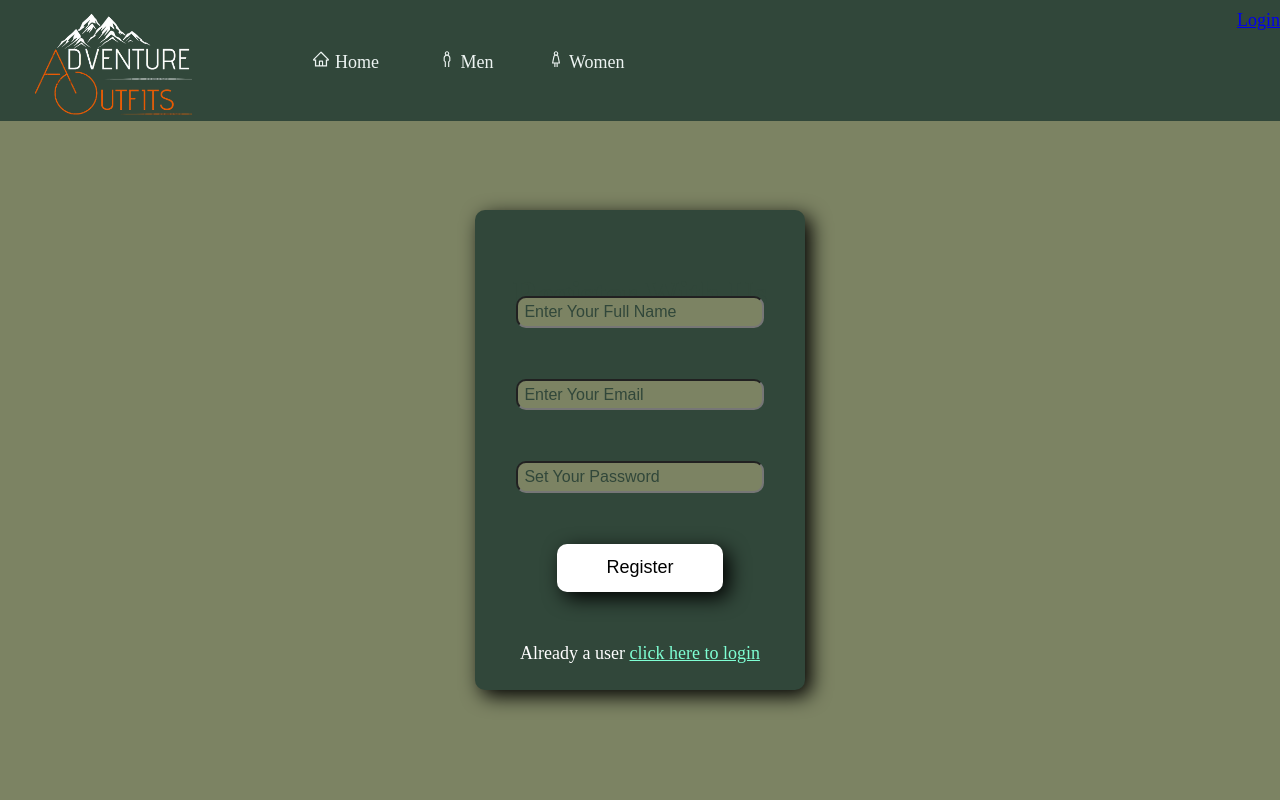
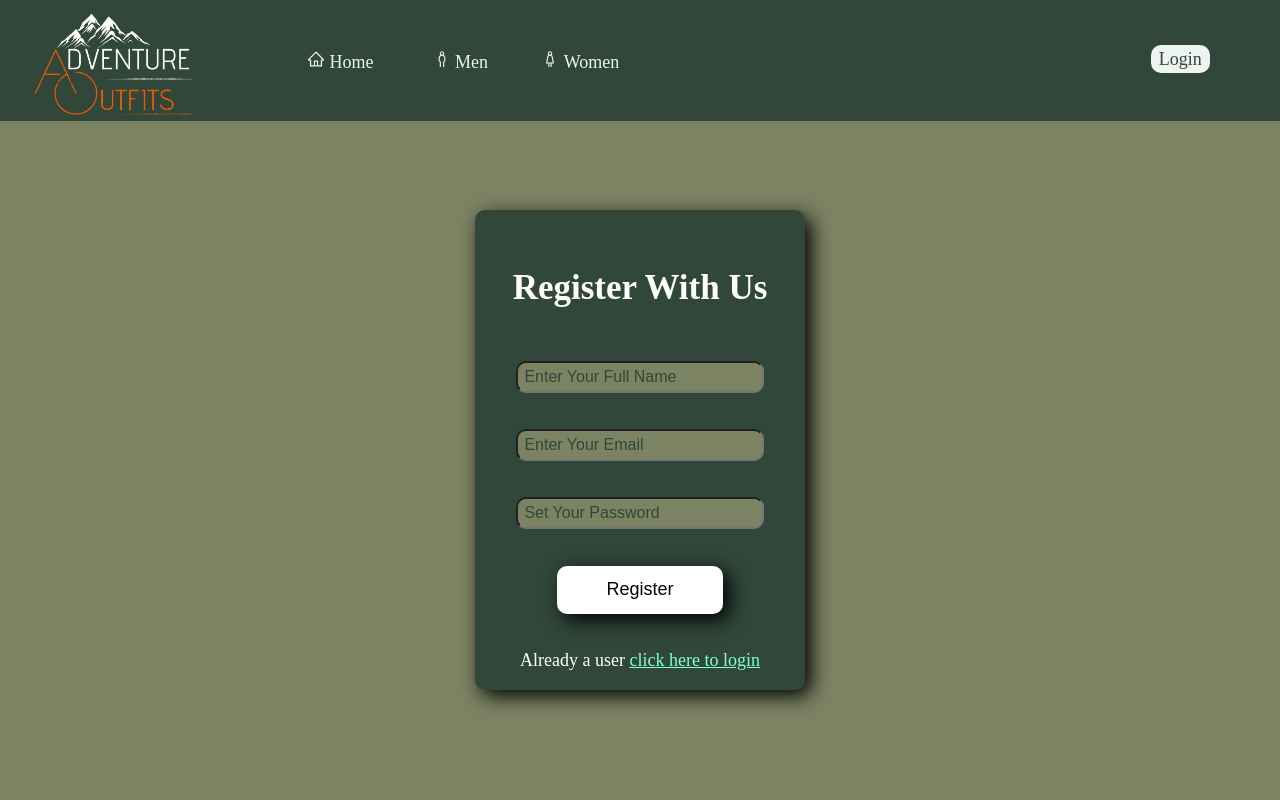
Before and after one commit to shuaibkashmiri/firstReactApp, a React (Create React App) app: page /signup in a window 1280 px wide. Shown: the top 800 px of the page. Built offline with nearby package versions, Linux system fonts and the light colour scheme; no server answers.

Commit message:
UI Fixes

```diff
--- a/src/components/publicComponents/Products.jsx
+++ b/src/components/publicComponents/Products.jsx
@@ -5,7 +5,7 @@ import api from '../../utils/AxiosInstance';
 
 const Products = () => {
 
-    const [products, setProducts] = useState([]);
+  const [products, setProducts] = useState([]);
 
   const [loading, setLoading] = useState(false);
 
--- a/src/components/publicComponents/Signup.jsx
+++ b/src/components/publicComponents/Signup.jsx
@@ -27,7 +27,7 @@ const Signup = () => {
 
         } catch (error) {
           console.log(error.message);
-          toast.error(error.msg)
+          toast.error("Server Error")
         }
       };
 
--- a/src/components/sharedComponents/Navbar.jsx
+++ b/src/components/sharedComponents/Navbar.jsx
@@ -1,8 +1,8 @@
 import React, { useEffect, useState } from "react";
 import "../styles/Navbar.scss";
-import {Link, useNavigate} from "react-router-dom"
-import logo from "../../images/logo.png"
-import { IoMdMenu  } from "react-icons/io";
+import { Link, useNavigate } from "react-router-dom";
+import logo from "../../images/logo.png";
+import { IoMdMenu } from "react-icons/io";
 import { BsThreeDotsVertical } from "react-icons/bs";
 import { FaCartArrowDown } from "react-icons/fa";
 import { IoClose } from "react-icons/io5";
@@ -15,62 +15,57 @@ import Cookies from "js-cookie";
 import api from "../../utils/AxiosInstance";
 
 const Navbar = (props) => {
-const [menuData, setMenuData]=useState(false);
-const [showSetting,setShowSettings]=useState(false);
-const [dropDown, setDropDown]=useState(false)
-const [user,setUser]=useState("")
-const [cart, setCart]=useState("")
-const [loading,setLoading]=useState(false);
-const navigate = useNavigate()
+  const [menuData, setMenuData] = useState(false);
+  const [showSetting, setShowSettings] = useState(false);
+  const [dropDown, setDropDown] = useState(false);
+  const [user, setUser] = useState("");
+  const [cart, setCart] = useState("");
+  const [loading, setLoading] = useState(false);
+  const navigate = useNavigate();
 
+  const handleLogout = () => {
+    setShowSettings(false);
+    setDropDown(false);
+    Cookies.remove("token");
+    setUser("");
+    navigate("/");
+    setLoading(!loading);
+  };
 
-const handleLogout=()=>{
+  function toggleDropDown() {
+    setDropDown(!dropDown);
+  }
+  const toggleSetting = () => {
+    setShowSettings(!showSetting);
+  };
 
-  setShowSettings(false);
-  setDropDown(false)
-  Cookies.remove("token")
-  setUser("");
-  navigate("/")
-  setLoading(!loading)
+  const toggleMenu = () => {
+    setMenuData(!menuData);
+  };
 
-
-}
-
-function toggleDropDown(){
-  setDropDown(!dropDown)
-}
-const toggleSetting=()=>{
-  setShowSettings(!showSetting);
-}
-
-
-const toggleMenu =()=>{
-  setMenuData(!menuData)
-}
-
-const getUserData=async()=>{
+  const getUserData = async () => {
     try {
-    const res =await api.get("/user/userdetails");
-    setUser(res.data.message.userdetails.email)
-    setCart(res.data.message.userdetails.cart.length)
-    setLoading(!loading)
+      const res = await api.get("/user/userdetails");
+      setUser(res.data.message.userdetails.email);
+      setCart(res.data.message.userdetails.cart.length);
+      setLoading(!loading);
     } catch (error) {
       console.log(error);
     }
-}
-useEffect(()=>{
-getUserData()
-  },[props.change,loading])
-
+  };
+  useEffect(() => {
+    getUserData();
+  }, [props.change, loading]);
 
   return (
     <>
       <div className="navbar">
+        <IoMdMenu className="menu" onClick={toggleMenu} />
 
-    <IoMdMenu className="menu" onClick={toggleMenu}/>
-
-    <div className={menuData ? "drop-down" : "display-none"} >
-            <div className="close-btn"><IoClose onClick={toggleMenu} /></div>
+        <div className={menuData ? "drop-down" : "display-none"}>
+          <div className="close-btn">
+            <IoClose onClick={toggleMenu} />
+          </div>
           <ul>
             <li>
               <Link to="/"> Home</Link>
@@ -81,52 +76,74 @@ getUserData()
             <li>
               <Link to="/women"> Women</Link>
             </li>
-
           </ul>
         </div>
 
         {/* logo */}
-      <Link to="/" className="homelink"><img src={logo} alt="LOGO" className="logo" /></Link>
+        <Link to="/" className="homelink">
+          <img src={logo} alt="LOGO" className="logo" />
+        </Link>
 
         {/* ul */}
         <ul>
           <li>
-          <Link to="/"> <AiOutlineHome/> Home</Link>
+            <Link to="/">
+              {" "}
+              <AiOutlineHome /> Home
+            </Link>
           </li>
           <li>
-          <Link to="/men"><LiaMaleSolid/> Men</Link>
+            <Link to="/men">
+              <LiaMaleSolid /> Men
+            </Link>
           </li>
           <li>
-          <Link to="/women"><LiaFemaleSolid /> Women</Link>
+            <Link to="/women">
+              <LiaFemaleSolid /> Women
+            </Link>
           </li>
-
         </ul>
 
         <div>
-        {user?<div  className="userlogo">
+          {user ? (
+            <div className="userlogo">
               <div className="user">
                 <p>{user}</p>
 
-       <IoIosArrowDropdown onClick={toggleDropDown}/>
+                <IoIosArrowDropdown onClick={toggleDropDown} />
               </div>
-      <div className="cart-length"> <Link to="/usercart"><FaCartArrowDown className="cart" /></Link><p>{cart}</p></div>
+              <div className="cart-length">
+                {" "}
+                <Link to="/usercart">
+                  <FaCartArrowDown className="cart" />
+                </Link>
+                <p>{cart}</p>
+              </div>
+            </div>
+          ) : <Link to="/login" className="login-pc">Login</Link>
 
-      </div>:<div className="reg">
-
-        <Link to="/login" className="login"> Login</Link>
-
-      </div>}
+          }
+          <div className={dropDown ? "dropdownmenu" : "display-none"}>
+        <ul>
+          <li>Setting</li>
+          <li>Edit Profile</li>
+          <hr />
+          <li onClick={handleLogout}>Log-Out</li>
+        </ul>
       </div>
-
-
+        </div>
 
         {/* buttons */}
 
         <div>
-{user ? <BsThreeDotsVertical className="dots" onClick={toggleSetting}/>:<Link  to={"/login"} className="login-mobile">Login</Link>}
-
+          {user ? (
+            <BsThreeDotsVertical className="dots" onClick={toggleSetting} />
+          ) : (
+            <Link to={"/login"} className="login-mobile">
+              Login
+            </Link>
+          )}
         </div>
-
       </div>
       <div className={showSetting ? "settings" : "display-none"}>
         <ul>
@@ -134,19 +151,13 @@ getUserData()
           <li>Edit Profile</li>
           <hr />
           <li>Settings</li>
-  <li onClick={handleLogout}><CiLogout /> Log-Out</li>
+          <li onClick={handleLogout}>
+            <CiLogout /> Log-Out
+          </li>
         </ul>
-
       </div>
 
-<div className={dropDown?"dropdownmenu":"display-none"}>
-   <ul>
-    <li>Setting</li>
-    <li>Edit Profile</li>
-    <hr />
-    <li onClick={handleLogout}>Log-Out</li>
-   </ul>
-       </div>
+
     </>
   );
 };
--- a/src/components/styles/Navbar.scss
+++ b/src/components/styles/Navbar.scss
@@ -1,6 +1,7 @@
 * {
   margin: 0%;
   padding: 0%;
+
 }
 
 .navbar {
@@ -81,7 +82,9 @@
 
 
 @media only screen and (max-width : 620px){
-
+  .login-pc{
+    display: none;
+  }
 .menu{
   display: block;
   width: 10%;
@@ -94,7 +97,7 @@
   padding: 3px 7px;
   position: relative;
   top: 30%;
-  right: 35%;
+  right: 50%;
   border-radius: 10px;
   text-decoration: none;
   color: #31473A;
@@ -219,6 +222,8 @@
 
 
 @media only screen and (max-width : 1000px){
+
+
   .login-menu{
     background-color: white;
     padding: 5px 10px;
@@ -250,13 +255,24 @@
     }
 
   }
-  .login{
 
-  }
 
   }
 
   @media only screen and (min-width : 1000px){
+   .login-mobile{
+    display: none;
+   }
+
+   .login-pc{
+  position: relative;
+  top: 35%;
+    text-decoration: none;
+    background-color: #EDF4F2;
+    color: #31473A;
+    padding: 4px 8px;
+    border-radius: 10px;
+   }
     .cart-length{
       display: flex;
       >p{
@@ -328,8 +344,8 @@
       overflow: hidden;
       z-index: 2;
       color: #333;
-      top: 11%;
-      right: 4%;
+      top: 14%;
+      right: 11%;
       border-radius: 10px;
 
       >ul{
@@ -351,7 +367,12 @@
       align-items: center;
       gap:20px;
       margin-right: 50px;
+      >.login{
+    background-color: #EDF4F2;
+  }
     }
+
+
 
 
   }
@@ -374,4 +395,6 @@
 
 
 
+
+
   }
--- a/src/components/styles/login.scss
+++ b/src/components/styles/login.scss
@@ -26,6 +26,8 @@
 
         >h1{
             overflow: hidden;
+            color: white;
+            margin-bottom: 5%;
         }
     >input{
         width: 70%;
--- a/src/components/styles/signup.scss
+++ b/src/components/styles/signup.scss
@@ -26,6 +26,8 @@
 
         >h1{
             overflow: hidden;
+            color: white;
+            margin-bottom: 5%;
         }
     >input{
         width: 70%;
--- a/src/components/userComponents/Cart.jsx
+++ b/src/components/userComponents/Cart.jsx
@@ -22,7 +22,7 @@ const Cart = () => {
   return (
     <>
     <div className="main">
-    {products&&products.map((products)=><div className='product'>
+    {/* {products&&products.map((products)=><div className='product'>
    <div className='image'>
    <img src={products.imageUrl} alt="" />
    </div>
@@ -32,7 +32,8 @@ const Cart = () => {
     <p className='size'></p>
     <p className='price'>₹ {products.price}</p>
    </div>
-</div>)}</div>
+</div>)} */}
+</div>
     </>
   )
 }
```
Lines whose indentation alone changed are shown as unchanged.
